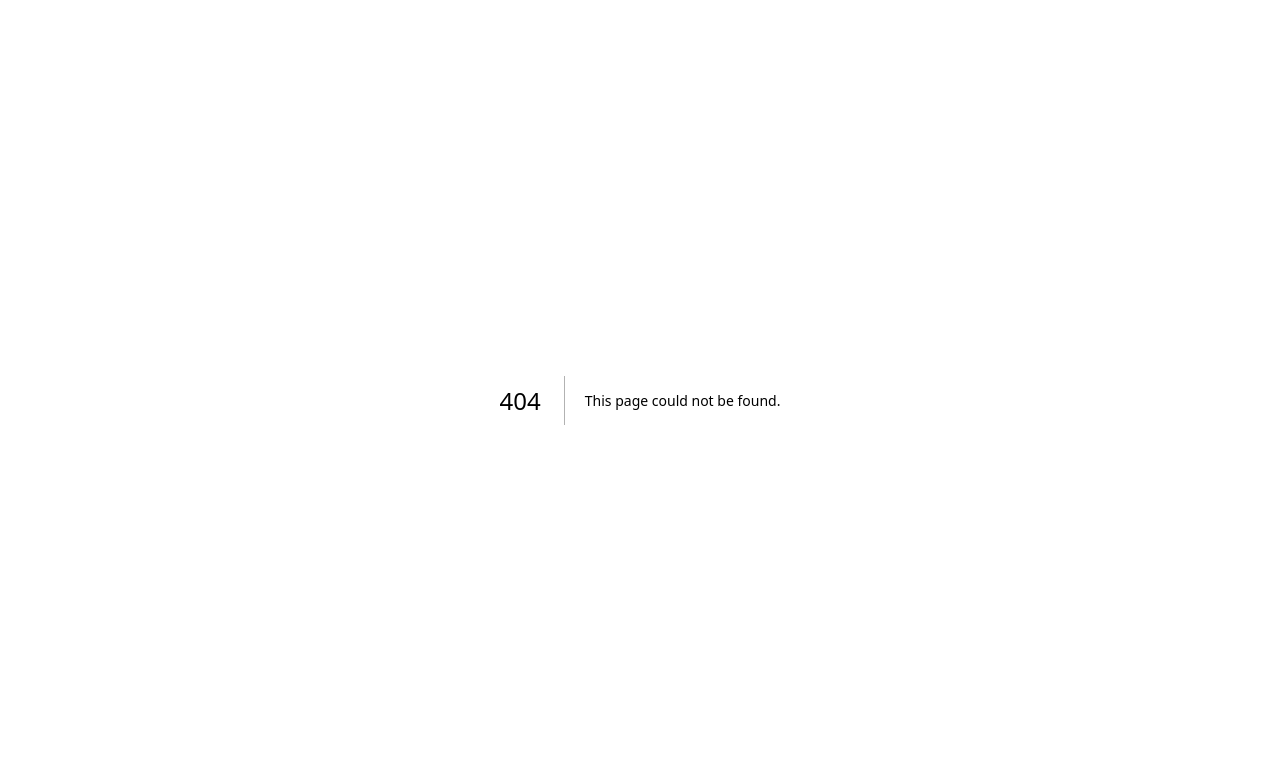
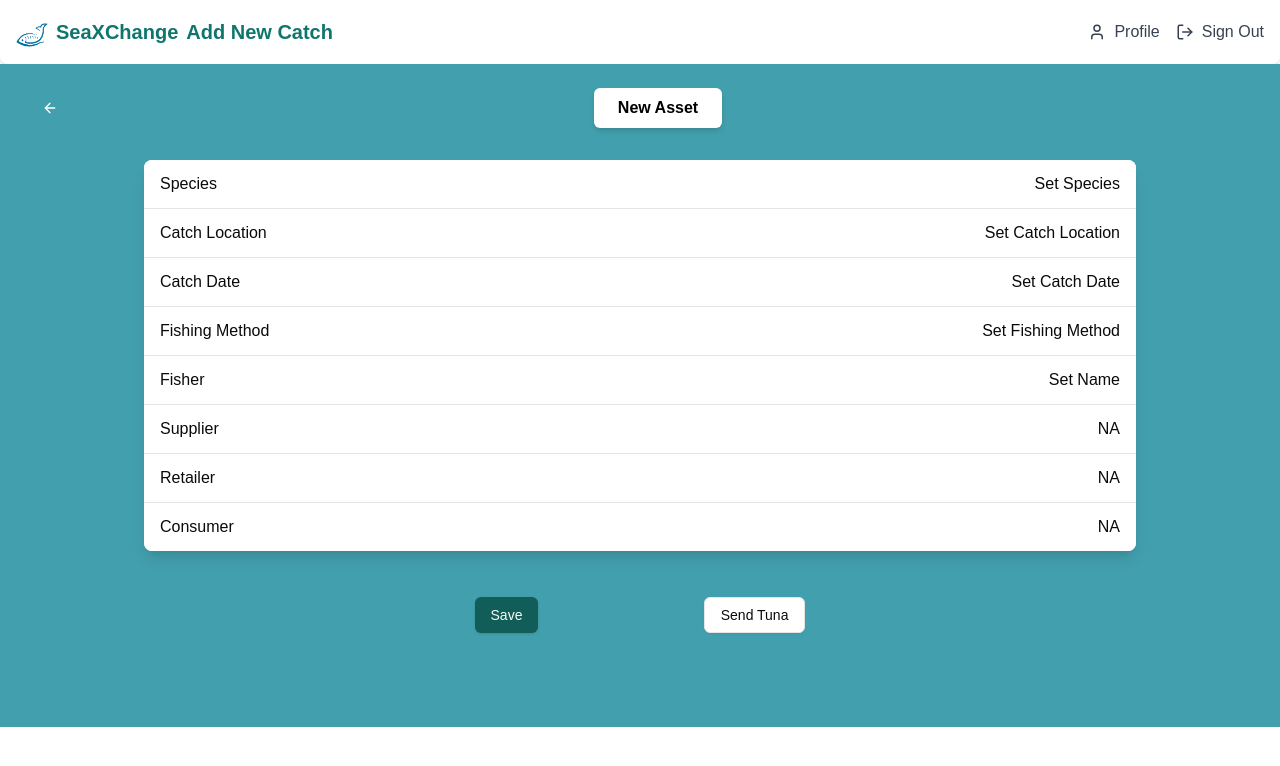
Before and after one commit to jeffrouzel/SeaXChange-Web, a Next.js app in the folder Frontend/: page /addcatch in a window 1280 px wide. Before the commit this address had no page. Shown: the top 766 px of the page. Built offline with nearby package versions, Linux system fonts and the light colour scheme.

Commit message:
Fixes and Addition
+ Landing Page
+ addcatch page
+ editable fields by usertype

```diff
--- /dev/null
+++ b/Frontend/app/addcatch/page.tsx
@@ -0,0 +1,115 @@
+"use client";
+
+import React, { useState, useEffect } from "react";
+import { useRouter } from "next/navigation";
+import { Button } from "@/components/ui/button";
+import { ArrowLeft } from "lucide-react";
+import SendCard from "@/components/ui/SendCard";
+import CatchDetailsTable from "@/components/CatchTable";
+import SaveAlert from "@/components/SaveAlert";
+import SendAlert from "@/components/SendAlert";
+import HomepageHeader from "@/components/ui/HomepageHeader";
+import { getEditableFieldsForRole } from "@/lib/editableFieldsByRole";
+import { getAuth } from "firebase/auth";
+import { doc, getDoc } from "firebase/firestore";
+import { db } from "@/firebase.config";
+
+export default function NewCatchPage() {
+  const router = useRouter();
+  const [editableFields, setEditableFields] = useState<string[]>([]);
+  const [isSendCardOpen, setIsSendCardOpen] = useState(false);
+  const [isDetailsSaved, setIsDetailsSaved] = useState(false);
+
+  const handleBack = () => router.back();
+  const handleOpenSendCard = () => setIsSendCardOpen(true);
+  const handleCloseSendCard = () => setIsSendCardOpen(false);
+  const handleSaveDetails = () => setIsDetailsSaved(true);
+
+  // New blank asset state
+  const [newAsset, setNewAsset] = useState({
+    ID: "TBD",
+    Species: "Set Species",
+    CatchLocation: "Set Catch Location",
+    CatchDate: "Set Catch Date",
+    FishingMethod: "Set Fishing Method",
+    Fisher: "Set Name",
+    Supplier: "",
+    Retailers: [],
+    Consumers: [],
+  });
+
+  useEffect(() => {
+    const getRoleEditableFields = async () => {
+      const auth = getAuth();
+      const currentUser = auth.currentUser;
+      if (currentUser) {
+        const userDoc = await getDoc(doc(db, "users", currentUser.uid));
+        const role = userDoc.exists() ? userDoc.data().userType : null;
+        if (role) {
+          const allowedFields = getEditableFieldsForRole(role);
+          setEditableFields(allowedFields);
+        }
+      }
+    };
+
+    getRoleEditableFields();
+  }, []);
+
+  const formattedDetails = [
+    { label: "Species", value: newAsset.Species },
+    { label: "Catch Location", value: newAsset.CatchLocation },
+    { label: "Catch Date", value: newAsset.CatchDate },
+    { label: "Fishing Method", value: newAsset.FishingMethod },
+    { label: "Fisher", value: newAsset.Fisher },
+    { label: "Supplier", value: newAsset.Supplier || "NA" },
+    { label: "Retailer", value: newAsset.Retailers.join(", ") || "NA" },
+    { label: "Consumer", value: newAsset.Consumers.join(", ") || "NA" },
+  ];
+
+  return (
+    <div className="min-h-screen bg-white">
+      <HomepageHeader title="Add New Catch" />
+      <main className="min-h-[70vh] bg-[#429FAD] pb-20">
+        <div className="w-full h-25 bg-[#429FAD] flex items-center justify-between px-8 pt-6">
+          <Button variant="ghost" size="icon" onClick={handleBack}>
+            <ArrowLeft className="text-white" />
+          </Button>
+          <div className="bg-white px-6 py-2 shadow-md rounded-md">
+            <span className="font-bold text-black">New Asset</span>
+          </div>
+          <div />
+        </div>
+
+        <div className="mx-auto max-w-5xl px-4 my-8">
+          <div className="bg-white rounded-lg shadow-lg overflow-hidden">
+            <CatchDetailsTable
+              assetDetails={formattedDetails}
+              editableFields={editableFields}
+              onChange={(updated) => setNewAsset({ ...newAsset, ...updated })}
+            />
+          </div>
+        </div>
+
+        <div className="mx-auto max-w-5xl px-4 h-16 flex items-center justify-evenly">
+          <div />
+          {!isDetailsSaved ? (
+            <SaveAlert
+              onSave={handleSaveDetails}
+              isNewAsset
+              newAsset={newAsset}
+            />
+          ) : null}
+          {!isDetailsSaved ? <SendAlert /> : null}
+          {isDetailsSaved && (
+            <Button variant="outline" onClick={handleOpenSendCard}>
+              Send Tuna
+            </Button>
+          )}
+          <div />
+        </div>
+      </main>
+
+      {isSendCardOpen && <SendCard onClose={handleCloseSendCard} />}
+    </div>
+  );
+}
--- a/Frontend/app/auth/login/page.tsx
+++ b/Frontend/app/auth/login/page.tsx
@@ -1,10 +1,53 @@
+"use client";
 import Image from "next/image";
 import Link from "next/link";
 import { Input } from "@/components/ui/input";
 import { Label } from "@/components/ui/label";
 import { Button } from "@/components/ui/button";
+import WarningAlert from "@/components/WarningAlert";
+
+import { useState } from "react";
+import { useRouter } from "next/navigation";
+
+import { signInWithEmailAndPassword } from "firebase/auth";
+import { auth, db } from "@/firebase.config";
+import { doc, getDoc } from "firebase/firestore";
 
 export default function Login() {
+  const router = useRouter();
+  const [email, setEmail] = useState("");
+  const [password, setPassword] = useState("");
+  const [error, setError] = useState<string | null>(null);
+  const [open, setOpen] = useState(false);
+
+  const handleLogin = async () => {
+    if (!email || !password) {
+      setError("Please fill in all fields!");
+      setOpen(true);
+      return false;
+    }
+
+    try {
+      const response = await signInWithEmailAndPassword(auth, email, password);
+      const userRef = doc(db, "users", response.user.uid);
+      const userDoc = await getDoc(userRef);
+
+      if (userDoc.exists()) {
+        const userType = userDoc.data().userType;
+        if (userType) {
+          router.push(`/homepage/${userType}`);
+        } else {
+          router.push("/auth/signup-roles");
+        }
+      } else {
+        setError("User not found. Please sign-up.");
+        setOpen(true);
+        router.push("/auth/signup-roles");
+      }
+    } catch (err: any) {
+      console.error(err.message);
+    }
+  };
   return (
     <div className="flex h-screen">
       {/* ~~~~~ Left Column ~~~~~  */}
@@ -25,6 +68,8 @@ export default function Login() {
               id="email"
               placeholder="Enter your email"
               className="w-full h-16"
+              value={email}
+              onChange={(e) => setEmail(e.target.value)}
             />
           </div>
 
@@ -37,13 +82,21 @@ export default function Login() {
               id="password"
               placeholder="Enter your password"
               className="w-full h-16"
+              value={password}
+              onChange={(e) => setPassword(e.target.value)}
             />
           </div>
 
-          <Button className="w-full bg-teal-800 hover:bg-teal-900 mt-4">
+          <Button
+            className="w-full bg-teal-800 hover:bg-teal-900 mt-4"
+            onClick={handleLogin}
+          >
             Log In
           </Button>
 
+          {error && (
+            <WarningAlert message={error} open={open} onOpenChange={setOpen} />
+          )}
           <p className="text-center text-sm text-gray-600 mt-4">
             Don't have an account?{" "}
             <Link href="/auth/signup" className="text-teal-800 underline">
@@ -54,7 +107,11 @@ export default function Login() {
       </div>
       {/* ~~~~~ Right Column ~~~~~  */}
       <div className="w-1/2 bg-teal-800 flex flex-col justify-center items-center text-white">
-        <img src="/tuna-background.jpg" alt="tuna" className="w-full h-full object-cover" />
+        <img
+          src="/tuna-background.jpg"
+          alt="tuna"
+          className="w-full h-full object-cover"
+        />
       </div>
     </div>
   );
--- a/Frontend/app/auth/signup-roles/page.tsx
+++ b/Frontend/app/auth/signup-roles/page.tsx
@@ -47,8 +47,8 @@ export default function SignupRoles() {
         await updateDoc(userRef, { userType: userType });
       }
       router.push(`/homepage/${userType}`); // Redirect to the homepage based on user type
-    } catch (error) {
-      console.error("Error updating user type:", error);
+    } catch (err: any) {
+      console.error(err.message);
       alert("An error occurred while updating user type. Please try again.");
     }
   };
--- a/Frontend/app/auth/signup/page.tsx
+++ b/Frontend/app/auth/signup/page.tsx
@@ -6,6 +6,7 @@ import { Input } from "@/components/ui/input";
 import { Label } from "@/components/ui/label";
 import { Button } from "@/components/ui/button";
 import WarningAlert from "@/components/WarningAlert";
+
 import { useState } from "react";
 
 import { createUserWithEmailAndPassword } from "firebase/auth";
--- a/Frontend/app/catchdetails/[id]/page.tsx
+++ b/Frontend/app/catchdetails/[id]/page.tsx
@@ -1,7 +1,7 @@
 "use client";
 
 import React, { useState, useEffect } from "react";
-import { useParams, useRouter } from 'next/navigation';
+import { useParams, useRouter } from "next/navigation";
 import { Button } from "@/components/ui/button";
 import { Pencil, ArrowLeft } from "lucide-react";
 import SendCard from "@/components/ui/SendCard";
@@ -11,6 +11,11 @@ import SendAlert from "@/components/SendAlert";
 import HomepageHeader from "@/components/ui/HomepageHeader";
 import { fetchAssetById, type AssetDetails } from "@/lib/api";
 
+import { getEditableFieldsForRole } from "@/lib/editableFieldsByRole";
+import { getAuth } from "firebase/auth";
+import { doc, getDoc } from "firebase/firestore";
+import { db } from "@/firebase.config";
+
 export default function CatchDetailsPage() {
   const router = useRouter();
   const params = useParams();
@@ -18,7 +23,9 @@ export default function CatchDetailsPage() {
 
   const [assetDetails, setAssetDetails] = useState<AssetDetails | null>(null);
   const [loading, setLoading] = useState(true);
-  const [error, setError] = useState<{message: string; details?: any} | null>(null);
+  const [error, setError] = useState<{ message: string; details?: any } | null>(
+    null
+  );
   const [isSendCardOpen, setIsSendCardOpen] = useState(false);
   const [isDetailsSaved, setIsDetailsSaved] = useState(false);
 
@@ -30,16 +37,34 @@ export default function CatchDetailsPage() {
   const handleCloseSendCard = () => setIsSendCardOpen(false);
   const handleSaveDetails = () => setIsDetailsSaved(true);
 
+  const [editableFields, setEditableFields] = useState<string[]>([]);
+
   useEffect(() => {
     const loadAssetDetails = async () => {
       try {
         const data = await fetchAssetById(assetId);
         setAssetDetails(data);
+
+        const auth = getAuth();
+        const currentUser = auth.currentUser;
+
+        if (currentUser) {
+          const userDoc = await getDoc(doc(db, "users", currentUser.uid));
+          const role = userDoc.exists() ? userDoc.data().userType : null;
+
+          if (role) {
+            const allowedFields = getEditableFieldsForRole(role);
+            setEditableFields(allowedFields);
+          }
+        }
         setError(null);
       } catch (err) {
         setError({
-          message: err instanceof Error ? err.message : 'Failed to fetch asset details',
-          details: err
+          message:
+            err instanceof Error
+              ? err.message
+              : "Failed to fetch asset details",
+          details: err,
         });
         setAssetDetails(null);
       } finally {
@@ -51,9 +76,11 @@ export default function CatchDetailsPage() {
   }, [assetId]);
 
   if (loading) {
-    return <div className="flex items-center justify-center min-h-screen">
+    return (
+      <div className="flex items-center justify-center min-h-screen">
         <p className="text-lg">Loading asset details...</p>
-    </div>;
+      </div>
+    );
   }
 
   if (error) {
@@ -71,15 +98,8 @@ export default function CatchDetailsPage() {
     );
   }
 
-  const editableFields: string[] = [
-    "Species",
-    // "Weight",
-    "CatchLocation",
-    "CatchDate",
-    "FishingMethod",
-  ];
-
-  const formattedDetails = assetDetails ? [
+  const formattedDetails = assetDetails
+    ? [
         { label: "Species", value: assetDetails.Species },
         // { label: "Weight (kg)", value: assetDetails.Weight.toString() },
         { label: "Catch Location", value: assetDetails.CatchLocation },
@@ -89,7 +109,8 @@ export default function CatchDetailsPage() {
         { label: "Supplier", value: assetDetails.Supplier || "NA" },
         { label: "Retailer", value: assetDetails.Retailers.join(", ") || "NA" },
         { label: "Consumer", value: assetDetails.Consumers.join(", ") || "NA" },
-  ] : [];
+      ]
+    : [];
 
   return (
     <div className="min-h-screen bg-white">
--- a/Frontend/app/homepage/fisher/page.tsx
+++ b/Frontend/app/homepage/fisher/page.tsx
@@ -28,11 +28,15 @@ export default function FisherHomepage() {
       try {
         const data = await fetchAssets();
         // Filter assets for the current fisher (you might want to adjust this logic)
-        const filteredData = data.filter((tuna : TunaAsset) => !tuna.ID.startsWith('asset1743231585365')); // remove id created by app gateway
+        const filteredData = data.filter(
+          (tuna: TunaAsset) => !tuna.ID.startsWith("asset1743231585365")
+        ); // remove id created by app gateway
         setTunaData(filteredData);
       } catch (err) {
-        setError(err instanceof Error ? err.message : 'Failed to fetch tuna data');
-        console.error('Error fetching tuna data:', err);
+        setError(
+          err instanceof Error ? err.message : "Failed to fetch tuna data"
+        );
+        console.error("Error fetching tuna data:", err);
       } finally {
         setLoading(false);
       }
@@ -68,7 +72,7 @@ export default function FisherHomepage() {
 
       <div className="flex justify-center my-6 gap-4">
         <SearchBar placeholder="Enter Tuna ID" onSearch={setSearchQuery} />
-        <Link href="/catchdetails">
+        <Link href="/addcatch">
           <button className="bg-white text-teal-700 px-4 py-2 flex items-center gap-2 rounded-lg shadow hover:bg-teal-100">
             <Plus size={18} /> ADD CATCH
           </button>
--- a/Frontend/app/page.tsx
+++ b/Frontend/app/page.tsx
@@ -1,40 +1,37 @@
-"use client";
+import Image from "next/image";
+import Link from "next/link";
+import { Button } from "@/components/ui/button";
 
-import HomepageHeader from "@/components/ui/HomepageHeader";
-import SearchBar from "@/components/ui/SearchBar";
-import TunaCard from "@/components/ui/TunaCard";
-import { useState } from "react";
-import Link from "next/link";
+export default function Home() {
+  return (
+    <div className="min-h-screen bg-white">
+      {/* SeaXChange Logo */}
+      <header className="flex justify-between items-center p-4 border-b">
+        <h1 className="text-teal-800 font-bold text-lg">SeaXChange</h1>
+        {/* Login and Register */}
+        <div className="space-x-2">
+          <Button variant="outline">
+            <Link href="/auth/login">Login</Link>
+          </Button>
+          <Button>
+            <Link href="/auth/signup">Getting Started</Link>
+          </Button>
+        </div>
+      </header>
 
-export default function ConsumerHomepage() {
-  const [searchQuery, setSearchQuery] = useState("");
+      <main className="grid grid-cols-2 min-h-[70vh]">
+        <div className="bg-gray-200 flex justify-center items-center text-center p-6">
+          <p className="text-lg font-mono">
+            “Discover the Journey your tuna made from the ocean to your dinner
+            plate”
+          </p>
+        </div>
+        <div className="bg-teal-800 flex justify-center items-center text-white">
+          Picture
+        </div>
+      </main>
 
-  const tunaData = [
-    { id: "tuna1", date: "Dec 1, 2024", status: "Available" },
-    { id: "tuna2", date: "Dec 2, 2024", status: "Sold" },
-    { id: "tuna3", date: "Dec 3, 2024", status: "Available" },
-    { id: "tuna4", date: "Dec 4, 2024", status: "Available" },
-  ];
-
-  const filteredTunaData = tunaData.filter((tuna) =>
-    tuna.id.toLowerCase().includes(searchQuery.toLowerCase())
-  );
-
-  return (
-    <div className="min-h-screen bg-[#429FAD] p-6">
-      <HomepageHeader title="Consumer's Homepage" />
-
-      <div className="flex justify-center my-6 gap-4">
-        <SearchBar placeholder="Enter Tuna ID" onSearch={setSearchQuery} />
-      </div>
-
-      <div className="grid grid-cols-3 gap-6">
-        {filteredTunaData.map((tuna) => (
-          <Link href={`/viewdetails/${tuna.id}`} key={tuna.id}>
-            <TunaCard id={tuna.id} date={tuna.date} status={tuna.status} />
-          </Link>
-        ))}
-      </div>
+      <footer className="text-center py-6 text-teal-800">Some Footer</footer>
     </div>
   );
 }
--- /dev/null
+++ b/Frontend/lib/editableFieldsByRole.ts
@@ -0,0 +1,22 @@
+export const editableFieldsByRole: Record<string, string[]> = {
+    fisher: [
+      "Species",
+      "Catch Location",
+      "Catch Date",
+      "Fishing Method",
+      "Fisher",
+    ],
+    supplier: [
+      "Supplier",
+    ],
+    retailer: [
+      "Retailer",
+    ],
+    consumer: [
+      "Consumer",
+    ],
+  };
+
+  export const getEditableFieldsForRole = (role: string): string[] => {
+    return editableFieldsByRole[role] || [];
+  };
```
Lines whose indentation alone changed are shown as unchanged.
